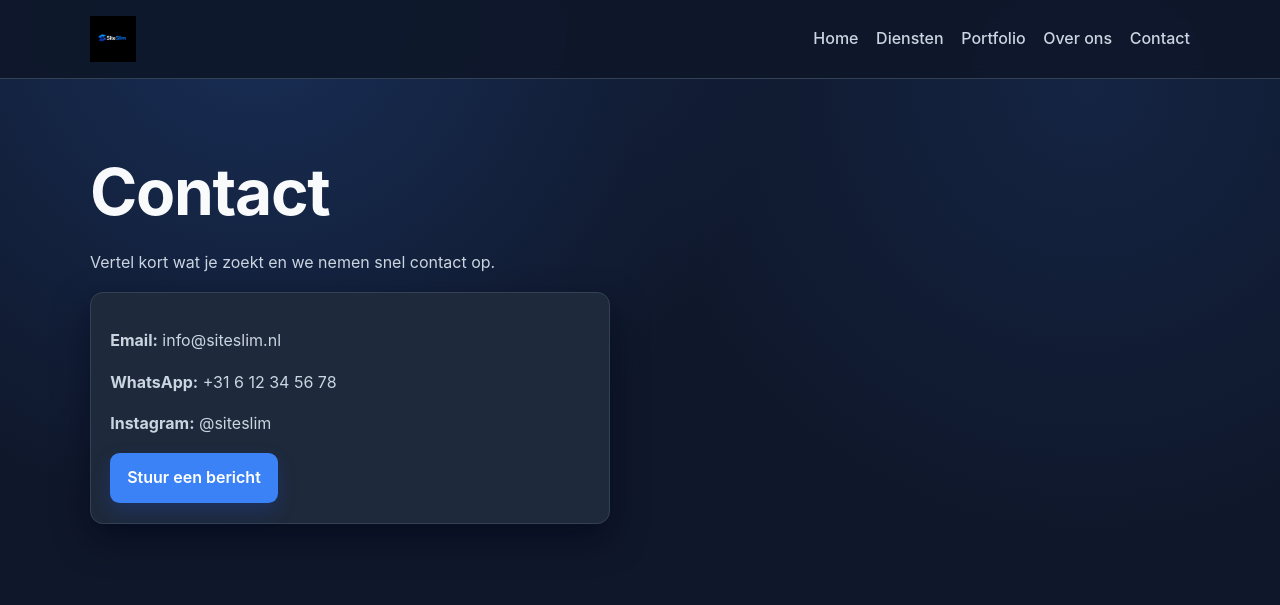
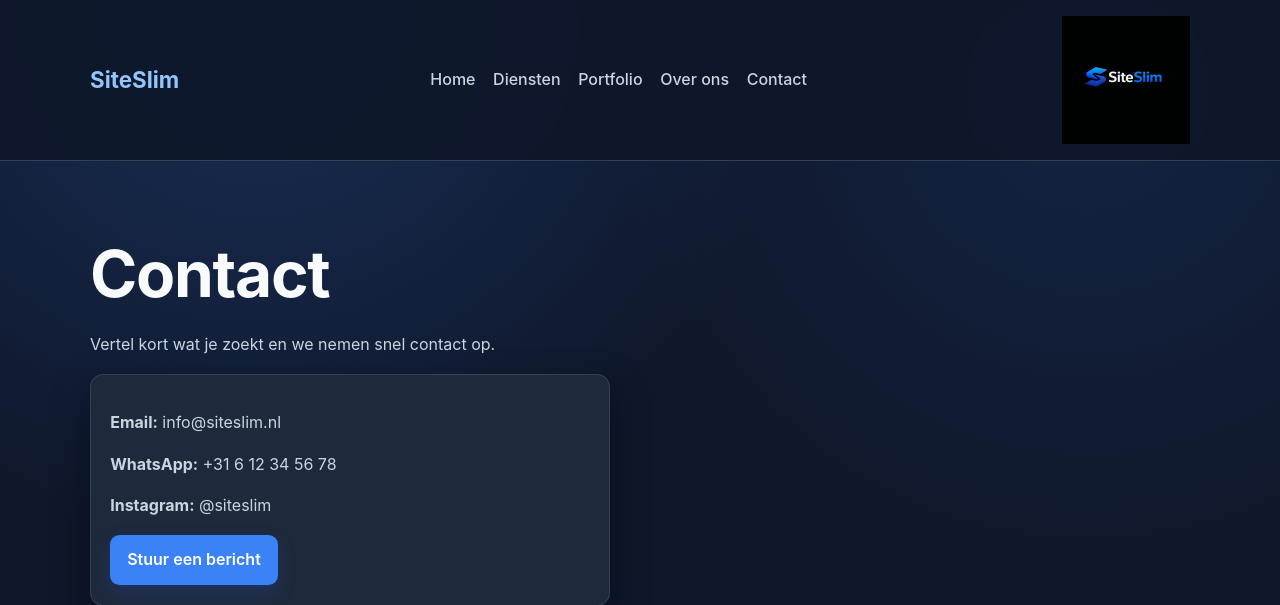
Before and after one commit to jimson098-cloud/website, a Flask app: page /contact in a window 1280 px wide. Shown: the top 605 px of the page. Run offline with Flask 3, Linux system fonts and the light colour scheme.

Commit message:
homepage update

```diff
--- a/static/css/style.css
+++ b/static/css/style.css
@@ -73,15 +73,9 @@ a {
 }
 
 .brand {
-    display: inline-flex;
-    align-items: center;
-    line-height: 0;
-}
-
-.brand-logo {
-    height: 46px;
-    width: auto;
-    display: block;
+    font-size: 1.4rem;
+    font-weight: 700;
+    color: #93c5fd;
 }
 
 .nav-links {
@@ -90,6 +84,21 @@ a {
     list-style: none;
     padding: 0;
     margin: 0;
+}
+
+.header-logo-slot {
+    display: flex;
+    align-items: center;
+    justify-content: flex-end;
+    min-width: 132px;
+}
+
+.header-logo {
+    max-width: 128px;
+    width: 100%;
+    height: auto;
+    display: block;
+    opacity: 0.95;
 }
 
 .nav-links a {
@@ -489,6 +498,10 @@ p {
     .nav-wrap {
         flex-direction: column;
         gap: 0.8rem;
-        align-items: flex-start;
+        align-items: center;
+    }
+
+    .header-logo-slot {
+        justify-content: center;
     }
 }
--- a/templates/base.html
+++ b/templates/base.html
@@ -9,9 +9,7 @@
 <body>
     <header class="site-header">
         <div class="container nav-wrap">
-            <a href="{{ url_for('home') }}" class="brand" aria-label="SiteSlim home">
-                <img src="{{ site_content.logo_src }}" alt="SiteSlim logo" class="brand-logo">
-            </a>
+            <a href="{{ url_for('home') }}" class="brand" aria-label="SiteSlim home">SiteSlim</a>
             <nav>
                 <ul class="nav-links">
                     <li><a href="{{ url_for('home') }}">Home</a></li>
@@ -21,6 +19,9 @@
                     <li><a href="{{ url_for('contact') }}">Contact</a></li>
                 </ul>
             </nav>
+            <div class="header-logo-slot" aria-label="SiteSlim logo">
+                <img src="{{ site_content.logo_src }}" alt="SiteSlim logo" class="header-logo">
+            </div>
         </div>
     </header>
 
```
